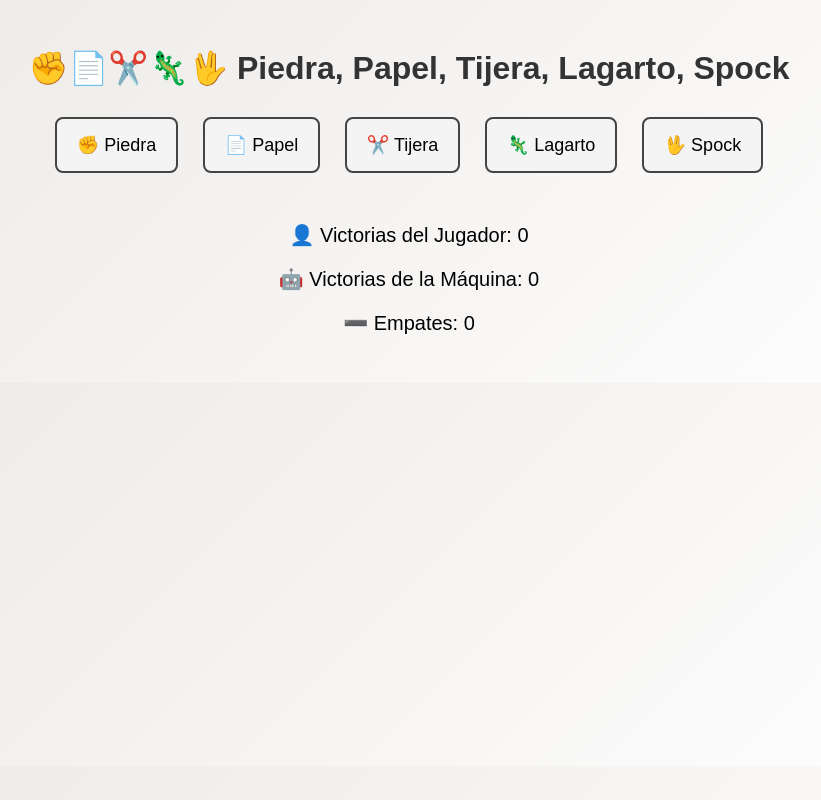
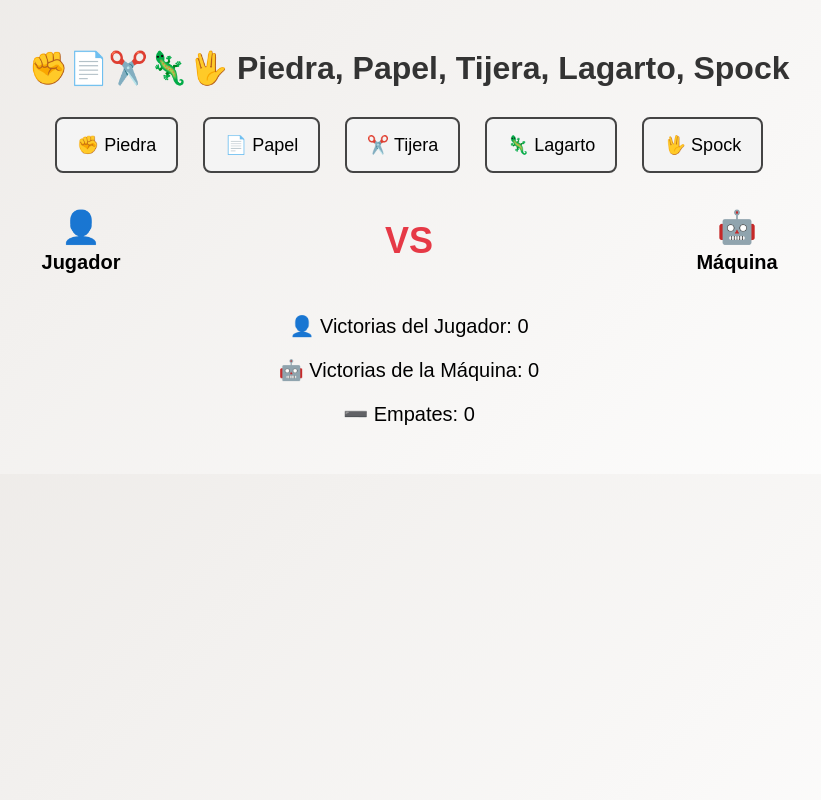
Before and after one commit to juanfelipeviteriobando/trabajos_desarrollo_web, a website: page public/index.html in a window 1280 px wide. Shown: the whole page, without its empty margins (231-1052 px from the left). Drawn offline with Linux system fonts and the light colour scheme.

Commit message:
ahora esta bonito

```diff
--- a/public/index.html
+++ b/public/index.html
@@ -33,21 +33,36 @@
     }
 
     #result {
-      margin-top: 30px;
+      margin-top: 20px;
       font-size: 22px;
       font-weight: bold;
     }
 
+    /* Contenedor Jugador vs Máquina */
     .versus-container {
       display: flex;
       justify-content: center;
       align-items: center;
       margin-top: 25px;
-      font-size: 40px;
+      font-size: 28px;
+      font-weight: bold;
     }
 
     .player, .computer {
       flex: 1;
+      text-align: center;
+    }
+
+    .jugada {
+      font-size: 32px;
+      display: flex;
+      flex-direction: column;
+      align-items: center;
+    }
+
+    .jugada span {
+      font-size: 20px;
+      margin-top: 5px;
     }
 
     .vs {
@@ -78,12 +93,26 @@
 <body>
   <h1>✊📄✂️🦎🖖 Piedra, Papel, Tijera, Lagarto, Spock</h1>
 
+  <!-- Botones -->
   <div>
     <button class="button" onclick="jugar('piedra')">✊ Piedra</button>
     <button class="button" onclick="jugar('papel')">📄 Papel</button>
     <button class="button" onclick="jugar('tijera')">✂️ Tijera</button>
     <button class="button" onclick="jugar('lagarto')">🦎 Lagarto</button>
     <button class="button" onclick="jugar('spock')">🖖 Spock</button>
+  </div>
+
+  <!-- Jugador vs Máquina -->
+  <div class="versus-container">
+    <div class="player jugada" id="eleccion-jugador">
+      👤
+      <span>Jugador</span>
+    </div>
+    <div class="vs">VS</div>
+    <div class="computer jugada" id="eleccion-maquina">
+      🤖
+      <span>Máquina</span>
+    </div>
   </div>
 
   <!-- Resultado dinámico -->
```
Also changed, not shown: src/juego.ts (+26 -5 lines).
